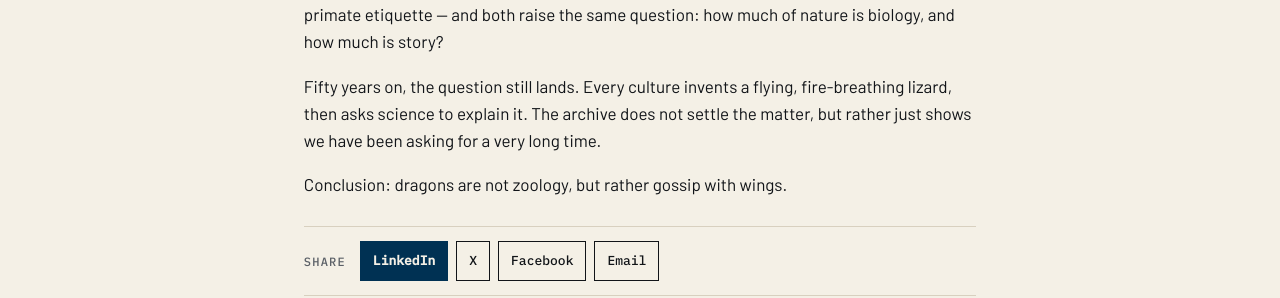
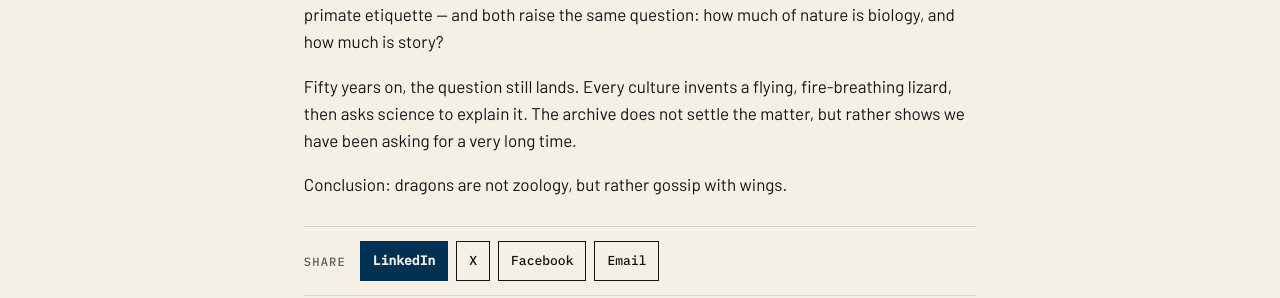
Before and after one commit to katz-news/katz.news, a Jekyll site: the page built from _posts/briefs/2026-11-04-whence-dragons.md, in a window 1280 px wide. Shown: the part 577-875 px from the top of the page. Built offline with Jekyll 4.4.1, drawn with Linux system fonts in a browser that asks for light colours.

```diff
--- a/_data/build.yml
+++ b/_data/build.yml
@@ -1 +1 @@
-published_at: 2026-11-06T01:24:23Z
+published_at: 2026-11-06T01:24:57Z
--- a/_posts/briefs/2026-11-04-whence-dragons.md
+++ b/_posts/briefs/2026-11-04-whence-dragons.md
@@ -10,6 +10,6 @@ Dragons are not real. That is the least interesting thing about them.
 
 Nature has dug into its archive, fifty years back, to ask where dragons come from: the ecology and evolution of winged legendary beasts, filed alongside monkeys that show their behinds to their buddies. It is the odd couple of the week — mythical reptiles and very real primate etiquette — and both raise the same question: how much of nature is biology, and how much is story?
 
-Fifty years on, the question still lands. Every culture invents a flying, fire-breathing lizard, then asks science to explain it. The archive does not settle the matter, but rather just shows we have been asking for a very long time.
+Fifty years on, the question still lands. Every culture invents a flying, fire-breathing lizard, then asks science to explain it. The archive does not settle the matter, but rather shows we have been asking for a very long time.
 
 Conclusion: dragons are not zoology, but rather gossip with wings.
```
